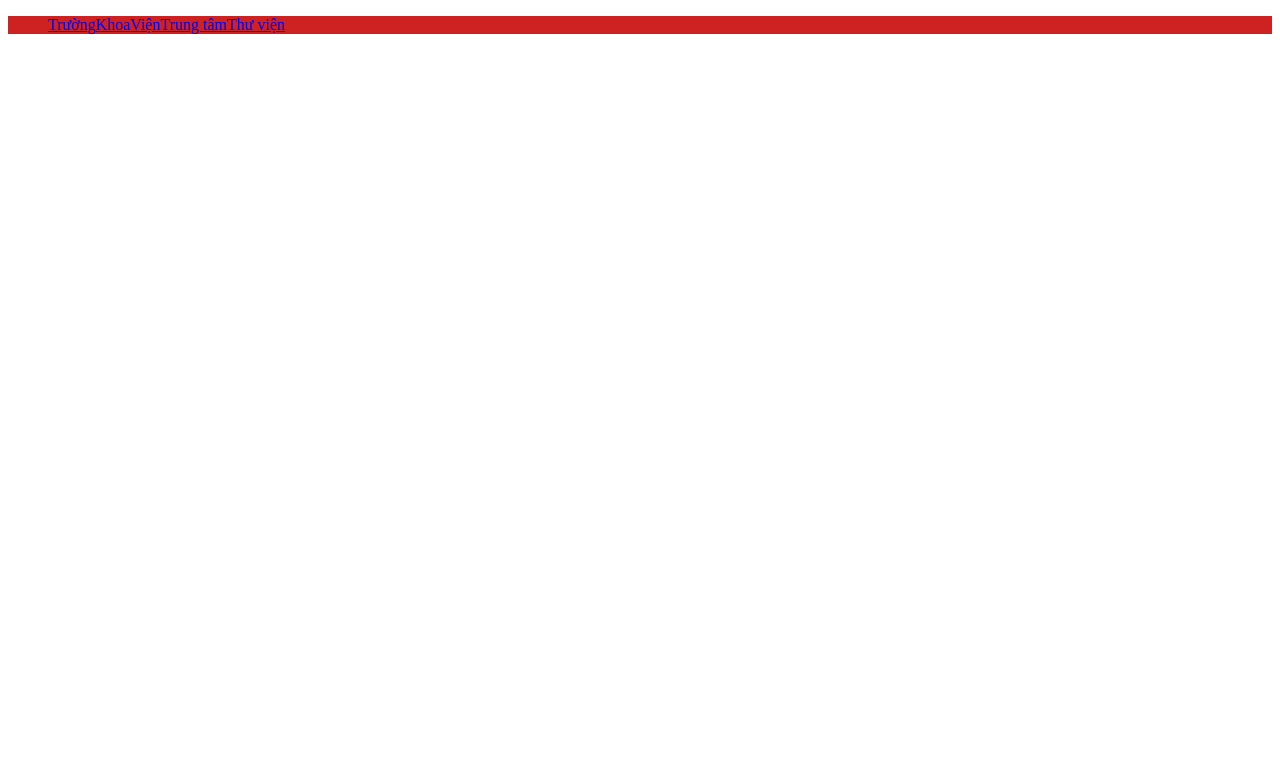
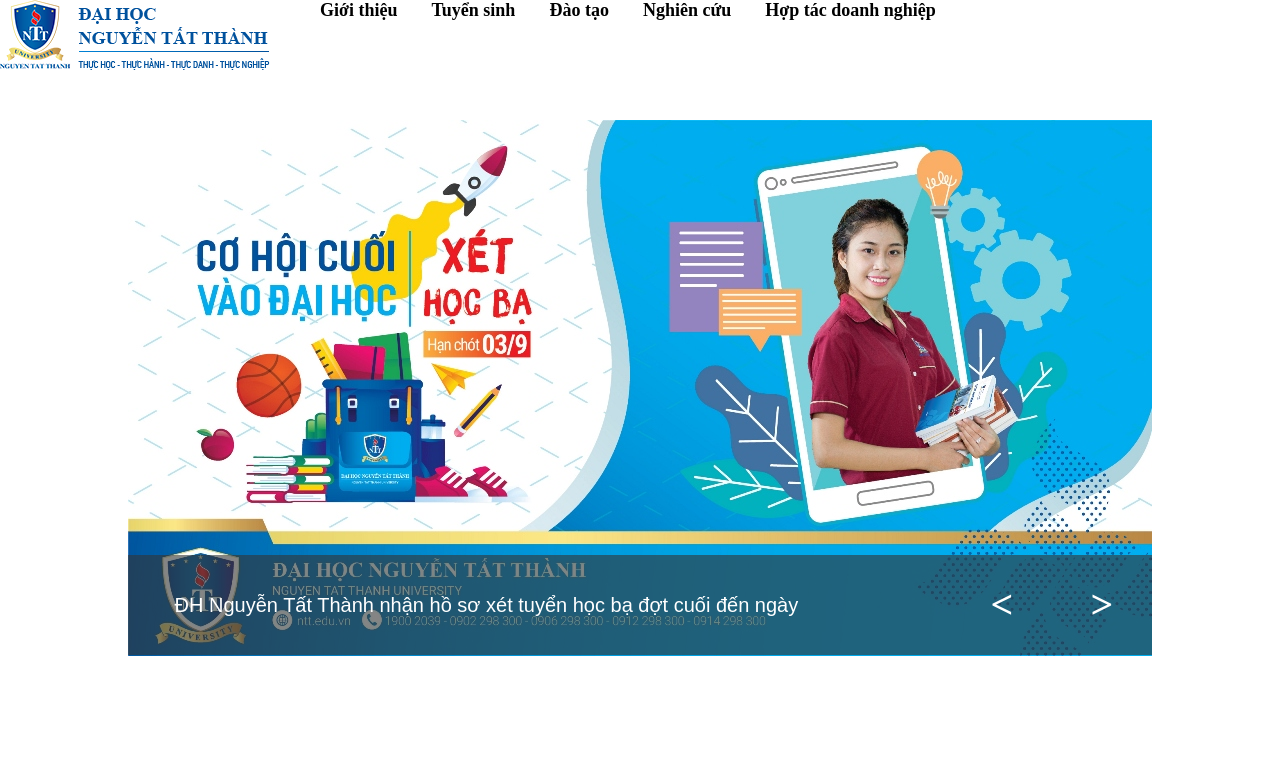
Before and after one commit to hangtran217/CSE485_1751120852_175A071196, a PHP site: page / in a window 1280 px wide. Shown: the top 759 px of the page. Run offline with PHP 8.4, Linux system fonts and the light colour scheme; some libraries are stand-ins or nearby versions.

Commit message:
thêm html slideshows

```diff
--- a/Project/Css/style.css
+++ b/Project/Css/style.css
@@ -1,8 +1,101 @@
-#menu1{
-	background-color: #cd2122;
+/*Đây là phần body */
+body{
+	margin: 0px auto;/*Trái phải sát biên, Trên dưới cách đều 2 biên */
 }
 
-#menu1 ul{
+/*Đây là phần header */
+#header{
+	height: 120px;
+	display: flex; /* thêm vào cha để Đưa các phần tử con về 1 hàng*/
+	justify-content: flex-start;
+}
+
+#logo{
+	width: 25%;
+}
+
+#menu{
+	width: 75%;
+}
+
+a{
+	color: #000;
+	font-size: 18px;
+	text-decoration: none;
+	margin-right: 30px ;
+	font-weight: bold;
+}
+
+a:hover{
+	color: blue;
+}
+
+
+/*Đây là phần main */
+#main{
+	background-color: pink;
+	height: 200px;
+}
+
+#main ul{
+	display: flex;
 	list-style-type: none;
-	display: flex;
 }
+
+
+
+#slideshows{
+	width: 80%;
+	margin: 0px auto;
+}
+
+.images-list{
+	width: 100%;
+}
+
+.images-list img{
+	width: 100%;
+}
+
+.title{
+	height: 100px;
+	background-color: rgba(52,52,52,0.6);
+	position: relative;
+	bottom: 105px;
+	font-size: 40px;
+	color: #fff;
+	text-align: center;
+	line-height: 100px;
+	position: relative;
+}
+
+span{
+	display:inline-block;
+	font-weight: bold;
+	text-align: center;
+	width: 50px;
+
+}
+
+#slide1{
+	width: 70%;
+	position: absolute;
+	font-size: 20px;
+	font-family: sans-serif;
+}
+
+.arrow-left{
+	font-size: 40px;
+	position: absolute;
+	top:50%;
+	right: 150px;
+	transform: translate(50%, -50%);
+}
+
+.arrow-right{
+	font-size: 40px;
+	position: absolute;
+	top:50%;
+	right: 50px;
+	transform: translate(50%, -50%);
+}
--- a/Project/index.html
+++ b/Project/index.html
@@ -2,19 +2,37 @@
 <html lang="en">
 <head>
 	<meta charset="UTF-8">
-	<title>Đại học Tôn Đức Thắng</title>
-	<link rel="stylesheet" type="text/css" href="Css/style.css">
-
+	<meta name="viewport" content="width=divice-width, initial-scale">
+	<meta http-equiv="X-UA-Compatible" content="ie=edge">
+	<link rel="stylesheet" type="text/css" href="css/style.css">
+	<link rel="stylesheet" href="https://use.fontawesome.com/releases/v5.8.2/css/all.css" integrity="sha384-oS3vJWv+0UjzBfQzYUhtDYW+Pj2yciDJxpsK1OYPAYjqT085Qq/1cq5FLXAZQ7Ay" crossorigin="anonymous">
+	<title>Trường Đại Học Nguyễn Tất Thành</title>
 </head>
 <body>
-	<div id="menu1">
-		<ul>
-			<li><a href="#">Trường</a></li>
-			<li><a href="#">Khoa</a></li>
-			<li><a href="#">Viện</a></li>
-			<li><a href="#">Trung tâm</a></li>
-			<li><a href="#">Thư viện</a></li>
-		</ul>
+	<div id="wrapper">
+		<div id="header" >
+			<div id="logo">
+				<img src="Images/logo_ntt.png" alt="">
+			</div>
+			<div id="menu">
+				<a href="#">Giới thiệu</a>
+				<a href="#">Tuyển sinh</a>
+				<a href="#">Đào tạo</a>
+				<a href="#">Nghiên cứu</a>
+				<a href="#">Hợp tác doanh nghiệp</a>
+			</div>
+		</div>
+		<div id="slideshows">
+			<div class="images-list">
+				<img src="Images/xet_hoc_ba.jpg" alt="">
+			</div>
+			<div class="title">
+				<div id="slide1">ĐH Nguyễn Tất Thành nhận hồ sơ xét tuyển học bạ đợt cuối đến ngày 03/09/2019</div>
+				<span class="arrow-left">&lt</span>
+				<span class="arrow-right">&gt</span>
+			</div>
+
+		</div>
 	</div>
 </body>
 </html>
```
Also changed, not shown: Project/Images/logo.ico (added), Project/Images/logo_ntt.png (added), Project/Images/xet_hoc_ba.jpg (added), Project/Img/Logo_tdt.png (deleted), Project/Img/co_Anh.png (deleted), Project/Img/kiem_dinh.png (deleted).
